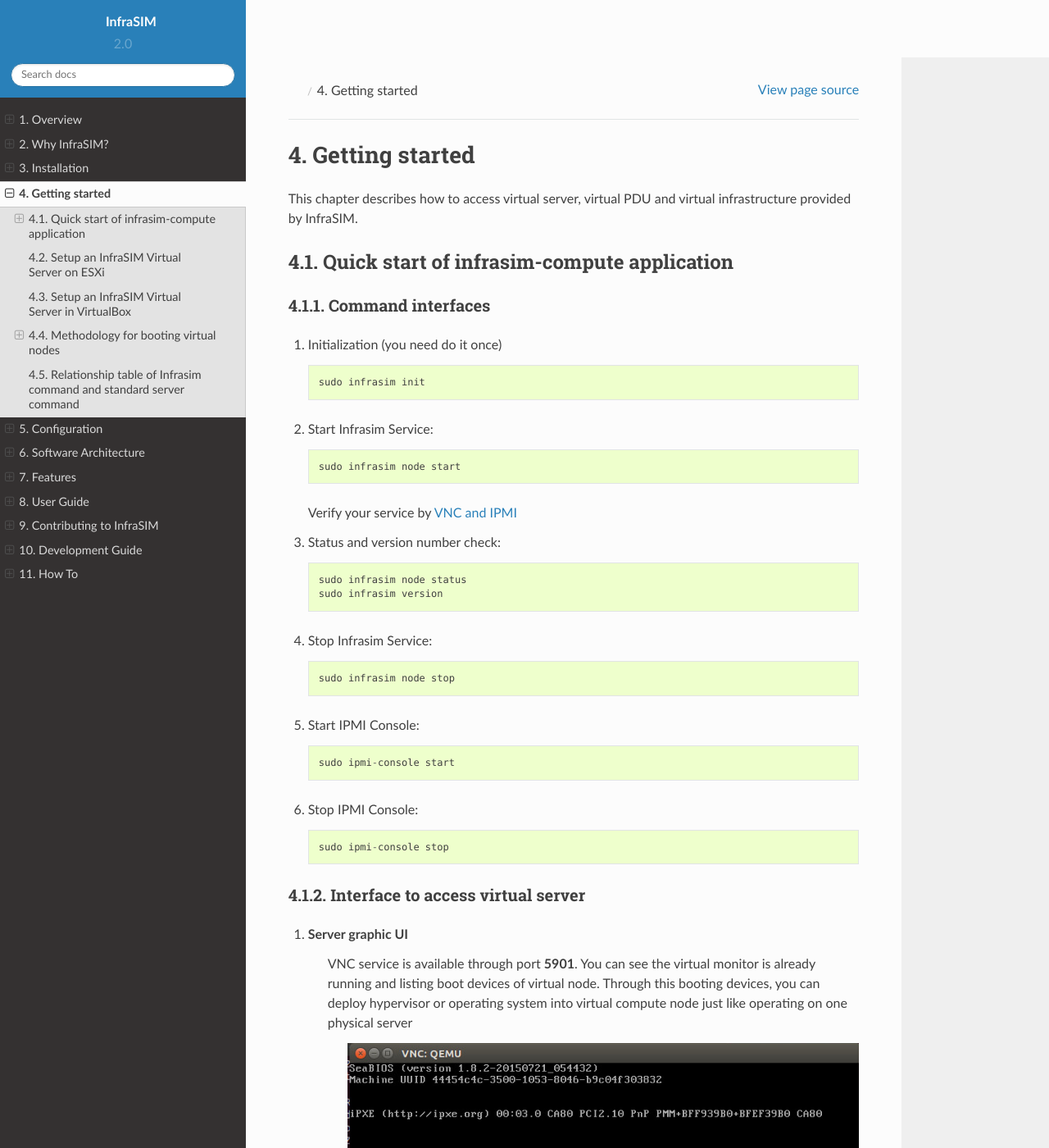
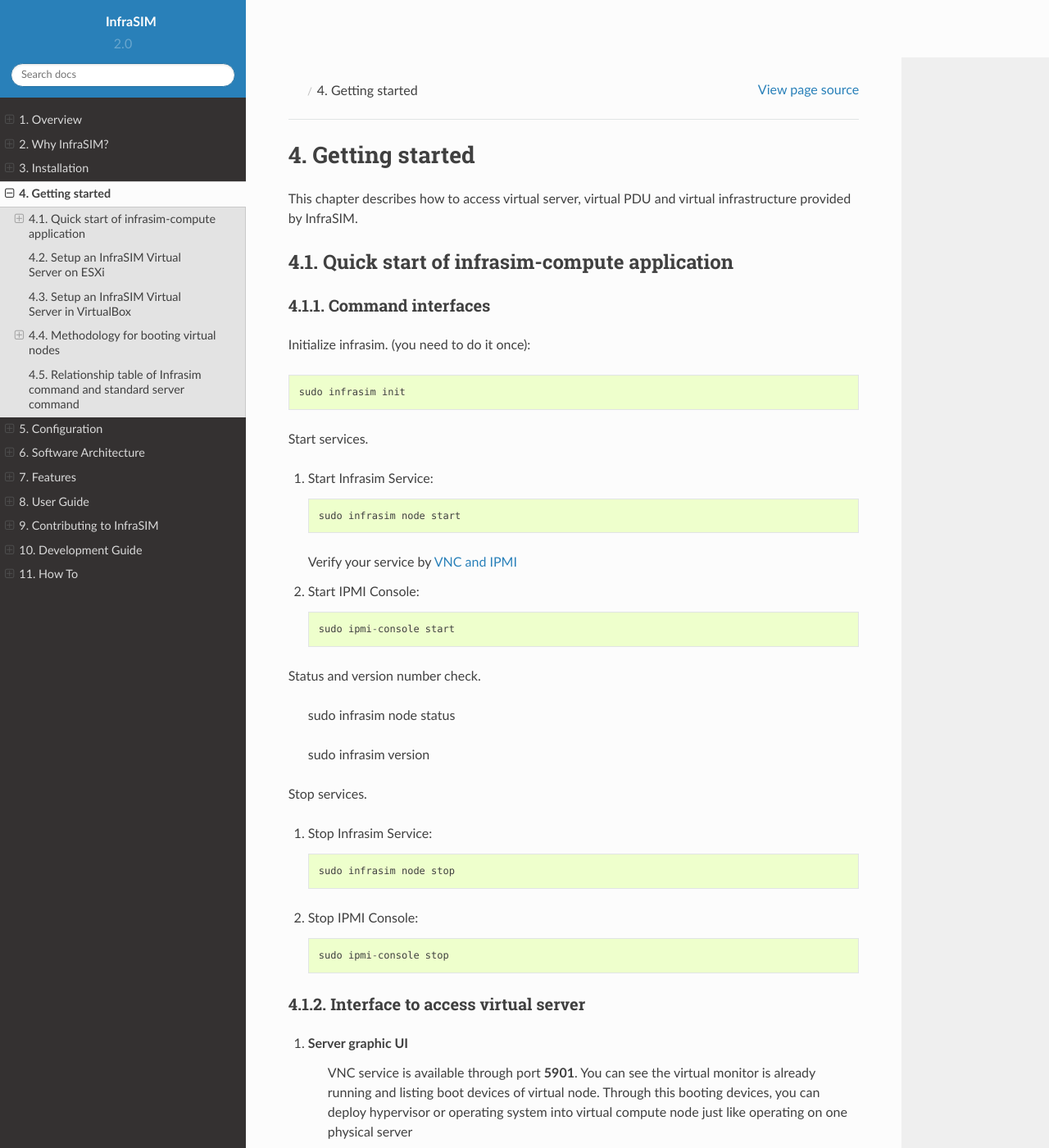
Before and after one commit to InfraSIM/docs, a Sphinx documentation site: the page built from docs/get_start.rst, in a window 1280 px wide and 1400 px high. Shown: the whole window at 82% size. Built offline with Sphinx 7.4.7 and the Read the Docs theme 2.0.0, drawn with Linux system fonts in a browser that asks for light colours.

Commit message:
Reorganize  the command interfaces
 Reorganize  the command interfaces to avoid misleading.

```diff
--- a/docs/get_start.rst
+++ b/docs/get_start.rst
@@ -9,9 +9,11 @@
 Command interfaces
 ~~~~~~~~~~~~~~~~~~~~~
 
-#. Initialization (you need do it once) ::
+Initialize infrasim. (you need to do it once)::
 
     sudo infrasim init
+
+Start services.
 
 #. Start Infrasim Service::
 
@@ -19,18 +21,21 @@
 
    Verify your service by `VNC and IPMI <startInterface_>`_
 
-#. Status and version number check::
+#. Start IPMI Console::
+
+    sudo ipmi-console start
+
+Status and version number check.
 
     sudo infrasim node status
+
     sudo infrasim version
+
+Stop services.
 
 #. Stop Infrasim Service::
 
     sudo infrasim node stop
-
-#. Start IPMI Console::
-
-    sudo ipmi-console start
 
 #. Stop IPMI Console::
 
```
